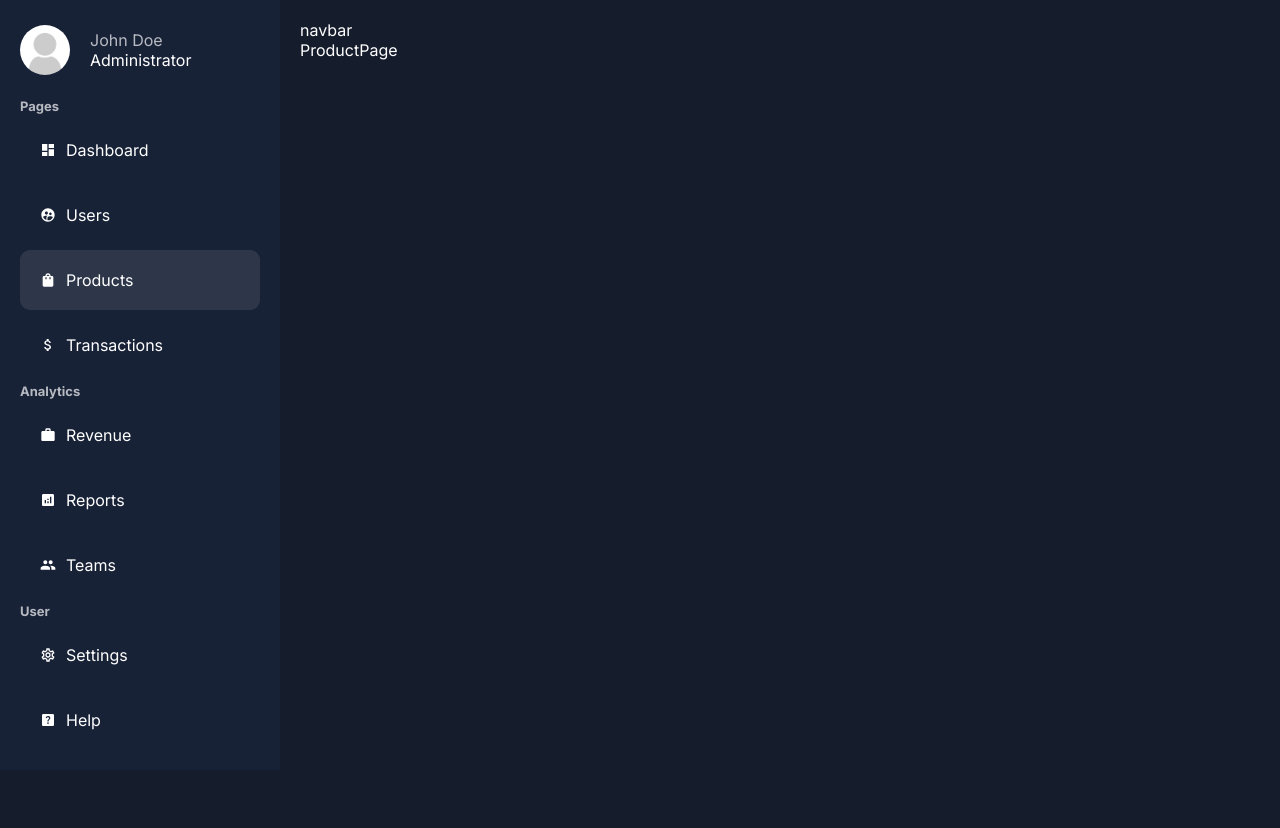
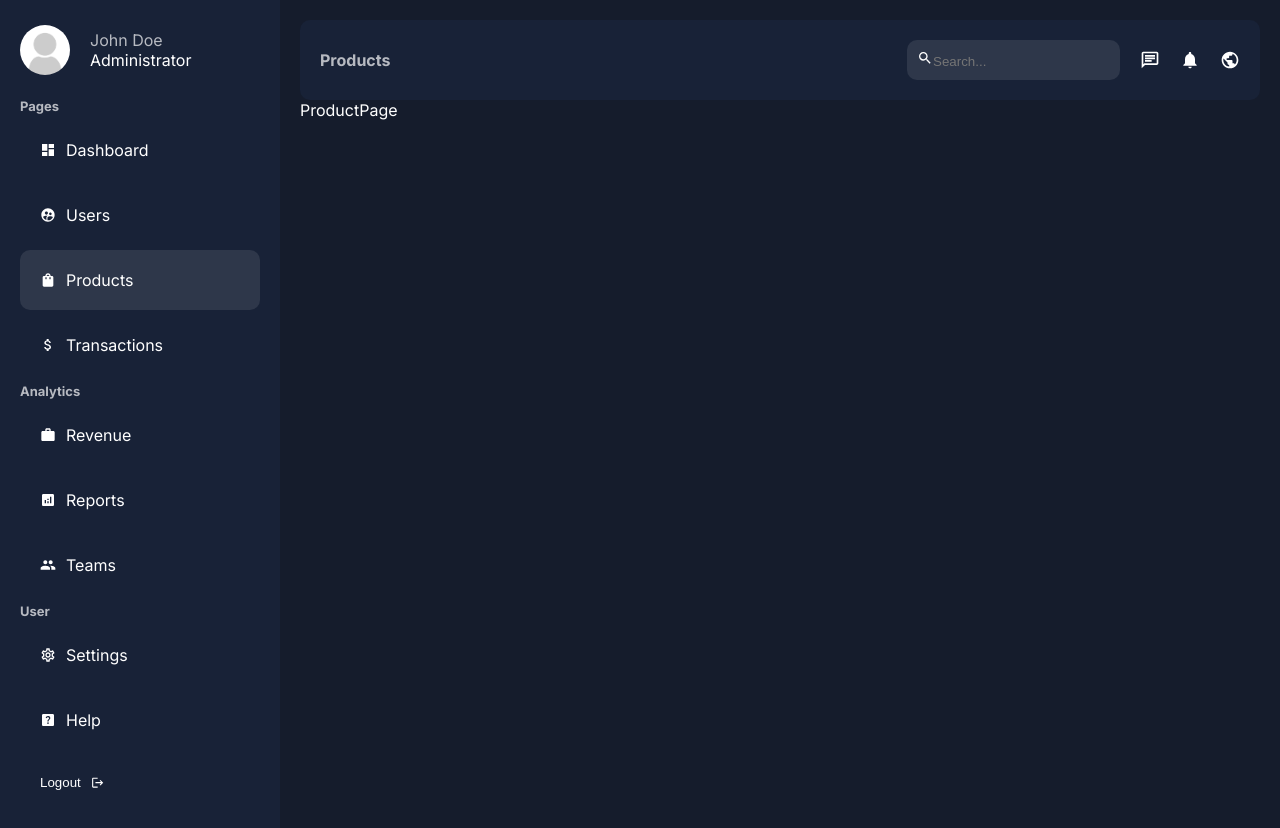
Before and after one commit to mcmicko/nextjs-admin, a Next.js app: page /dashboard/products in a window 1280 px wide. Before the commit the page ends 800 px from the top, so only its background shows below. Built offline with nearby package versions, Linux system fonts and the light colour scheme.

Commit message:
Navbar Design

```diff
--- a/app/ui/dashboard/navbar/navbar.jsx
+++ b/app/ui/dashboard/navbar/navbar.jsx
@@ -1,7 +1,31 @@
-import React from 'react';
+'use client';
+import { usePathname } from 'next/navigation';
+import styles from './navbar.module.css';
+import {
+  MdNotifications,
+  MdOutlineChat,
+  MdPublic,
+  MdSearch,
+} from 'react-icons/md';
 
 const navbar = () => {
-  return <div>navbar</div>;
+  const pathname = usePathname();
+  return (
+    <div className={styles.container}>
+      <div className={styles.title}>{pathname.split('/').pop()}</div>
+      <div className={styles.menu}>
+        <div className={styles.search}>
+          <MdSearch />
+          <input type='text' placeholder='Search...' className={styles.input} />
+        </div>
+        <div className={styles.icons}>
+          <MdOutlineChat size={20} />
+          <MdNotifications size={20} />
+          <MdPublic size={20} />
+        </div>
+      </div>
+    </div>
+  );
 };
 
 export default navbar;
--- a/app/ui/dashboard/navbar/navbar.module.css
+++ b/app/ui/dashboard/navbar/navbar.module.css
@@ -0,0 +1,39 @@
+.container {
+  padding: 20px;
+  border-radius: 10px;
+  background-color: var(--bgSoft);
+  display: flex;
+  align-items: center;
+  justify-content: space-between;
+}
+
+.title {
+  color: var(--textSoft);
+  font-weight: bold;
+  text-transform: capitalize;
+}
+
+.menu {
+  display: flex;
+  align-items: center;
+  gap: 20px
+}
+
+.search {
+  display: center;
+  gap: 10px;
+  background-color: #2e374a;
+  padding: 10px;
+  border-radius: 10px;
+}
+
+.input {
+  background-color: transparent;
+  border: none;
+  color: var(--text);
+}
+
+.icons {
+  display: flex;
+  gap: 20px;
+}
--- a/app/ui/dashboard/sidebar/sidebar.jsx
+++ b/app/ui/dashboard/sidebar/sidebar.jsx
@@ -103,6 +103,10 @@ const sidebar = () => {
           </li>
         ))}
       </ul>
+      <button className={styles.logout}>
+        Logout
+        <MdLogout />
+      </button>
     </div>
   );
 };
--- a/app/ui/dashboard/sidebar/sidebar.module.css
+++ b/app/ui/dashboard/sidebar/sidebar.module.css
@@ -35,3 +35,21 @@
   font-size: 13px;
   margin: 10px 0px;
 }
+
+.logout {
+  padding: 20px;
+  margin: 5px 0px;
+  display: flex;
+  align-items: center;
+  gap: 10px;
+  cursor: pointer;
+  border-radius: 10px;
+  background: none;
+  border: none;
+  width: 100%;
+  color: white;
+}
+
+.logout:hover {
+  background-color: #2e374a;
+}
```
